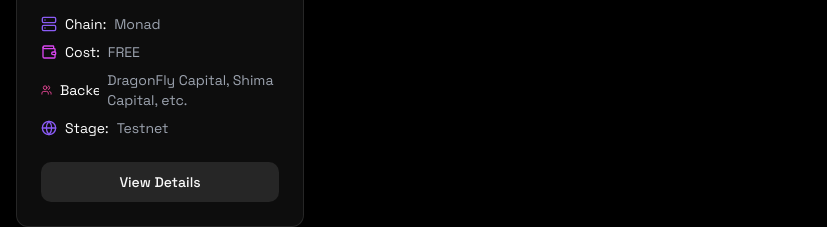
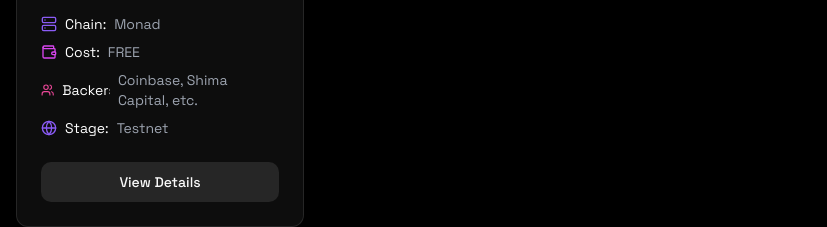
Before and after one commit to DownMan01/notedrop.xyz, a Next.js app: page / in a window 1280 px wide. Shown: the part 2115-2342 px from the top of the page, without its empty margins (0-827 px from the left). Built offline with nearby package versions, Linux system fonts and the light colour scheme.

Commit message:
Update page.tsx

```diff
--- a/page.tsx
+++ b/page.tsx
@@ -75,7 +75,7 @@ export default function Home() {
       description: "Layer 1 Blockchain",
       chain: "Monad",
       cost: "FREE",
-      backers: "DragonFly Capital, Shima Capital, etc.",
+      backers: "Coinbase, Shima Capital, etc.",
       status: "Active",
       stage: "Testnet",
     },
```
